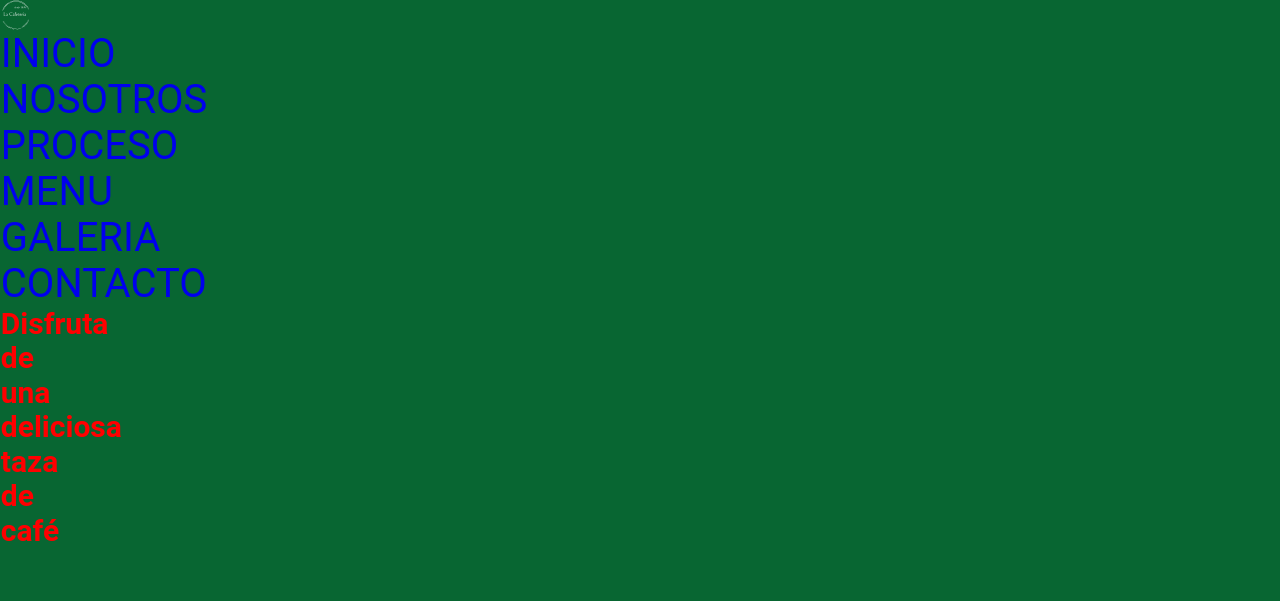
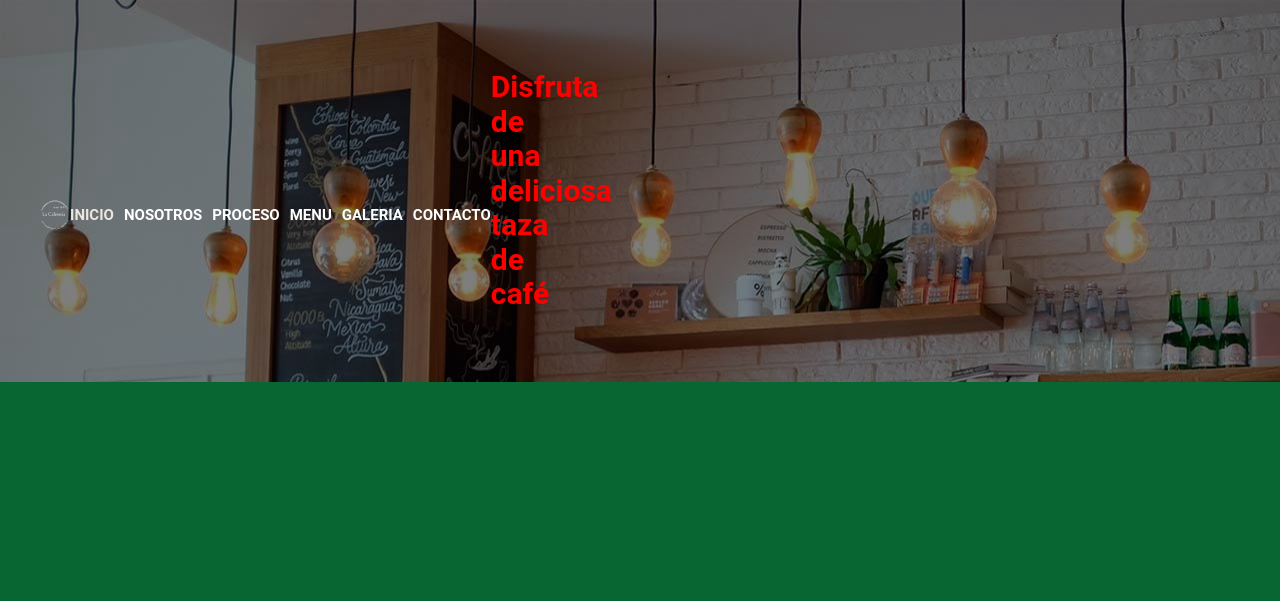
Before and after one commit to IOfiucoI/Cafeteria, a website: page index.html in a window 1280 px wide. Drawn offline with Linux system fonts and the light colour scheme.

Commit message:
Pagina principal

```diff
--- a/css/app.css
+++ b/css/app.css
@@ -363,11 +363,103 @@ h3 {
 }
 
 .bg-primario {
-  background-color: #e8505b;
+  background-color: #5e311e;
 }
 
 .header {
-  color: #000;
+  width: 100%;
+  padding: 5rem 0;
+  position: relative;
+}
+@media (min-width: 480px) {
+  .header {
+    padding: 4rem 0;
+  }
+}
+@media (min-width: 768px) {
+  .header {
+    padding: 3rem 0;
+  }
+}
+@media (min-width: 1024px) {
+  .header {
+    padding: 2rem 0;
+  }
+}
+.header::before {
+  content: "";
+  background-color: #000;
+  position: absolute;
+  top: 0;
+  left: 0;
+  right: 0;
+  bottom: 0;
+  opacity: 0.5;
+}
+.header:hover {
+  background-color: red;
+}
+.header .contenido {
+  margin-top: 5rem;
+  position: relative;
+}
+
+.inicio {
+  background-image: url(../../img/header_inicio.jpg);
+}
+
+.navegador {
+  display: flex;
+  flex-direction: column;
+  margin-top: 4rem;
+}
+@media (min-width: 768px) {
+  .navegador {
+    flex-direction: row;
+    gap: 1rem;
+    margin-top: 0;
+  }
+}
+.navegador a {
+  text-align: center;
+  color: #fff;
+  font-size: 1.5rem;
+  text-transform: uppercase;
+  font-weight: 700;
+  margin-bottom: 1rem;
+}
+@media (min-width: 768px) {
+  .navegador a {
+    margin-bottom: 0;
+  }
+}
+.navegador a:hover {
+  color: #c39c63;
+}
+.navegador a.activo {
+  color: #ebe7de;
+}
+
+.barra {
+  display: flex;
+  flex-direction: column;
+}
+@media (min-width: 768px) {
+  .barra {
+    flex-direction: row;
+    justify-content: space-between;
+    align-items: center;
+  }
+}
+.barra .logo {
+  width: 50%;
+  margin: 0 auto;
+}
+@media (min-width: 768px) {
+  .barra .logo {
+    width: 20rem;
+    margin: 0;
+  }
 }
 
 body {
```
